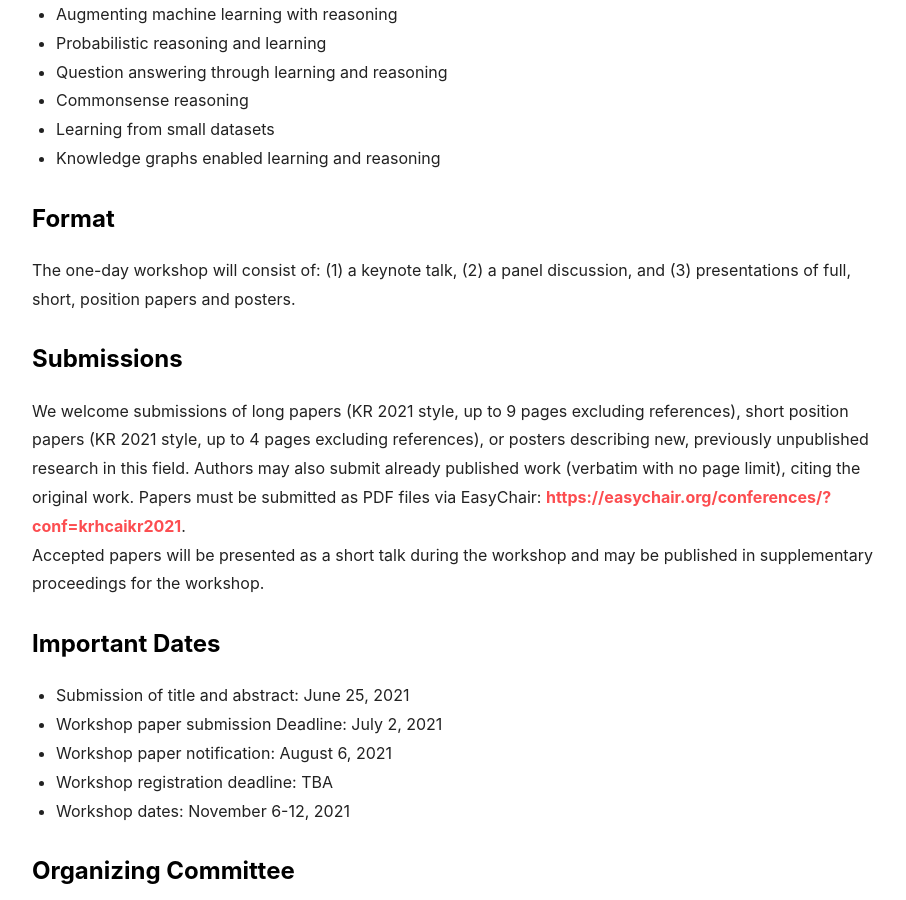
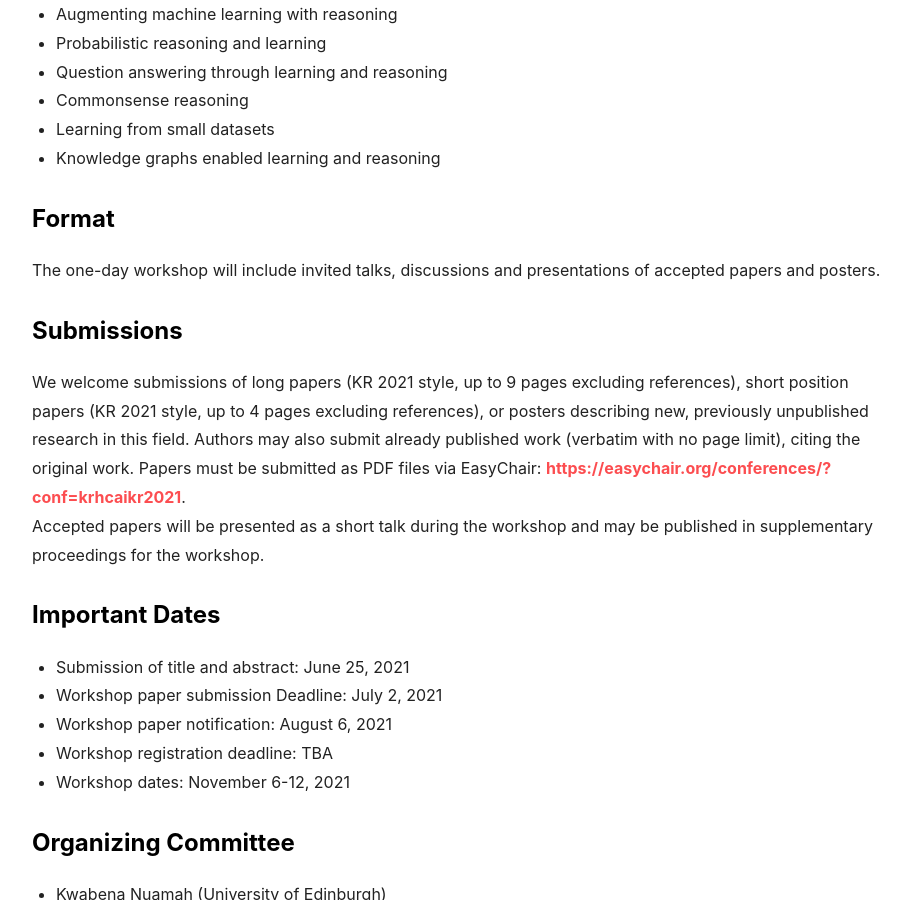
Before and after one commit to krhcai/krhcai.github.io, a Jekyll site: the page built from index.html, in a window 1280 px wide and 900 px high, scrolled down 1586 px. Shown: the whole window, without its empty margins (181-1087 px from the left). Built offline with Jekyll 4.4.1, drawn with Linux system fonts in a browser that asks for light colours; nearby versions of some CDN libraries; the list of posts is cut into pages by our own code.

Commit message:
rephrased format section

```diff
--- a/index.html
+++ b/index.html
@@ -67,7 +67,7 @@ key: page-index
 
     <h3>Format</h3>
     <div>
-        The one-day workshop will consist of: (1) a keynote talk, (2) a panel discussion, and (3) presentations of full, short, position papers and posters.
+        The one-day workshop will include invited talks, discussions and presentations of accepted papers and posters.
     </div>
 
     <a name="submissions"></a>
```
